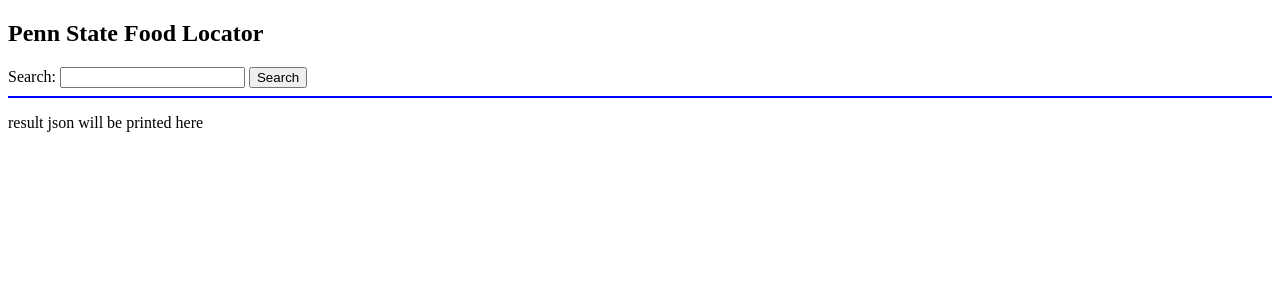
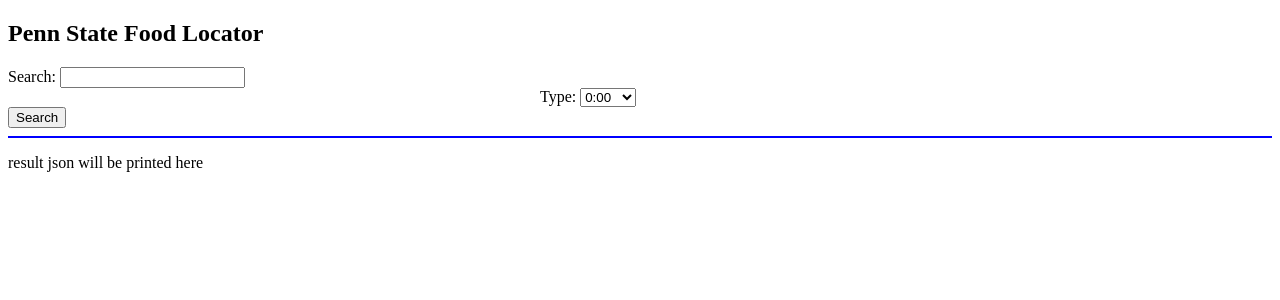
Before and after one commit to jxs5476/Penn-State-Food-Locator, a Flask app: page / in a window 1280 px wide. Shown: the top 300 px of the page. Run offline with Flask 2, Linux system fonts and the light colour scheme.

Commit message:
starting real ideas

```diff
--- a/server.py
+++ b/server.py
@@ -1,7 +1,6 @@
 from flask import *
 from flask_cors import CORS
-
-# import food location py file
+import controller.py
 
 app = Flask(__name__)
 CORS(app)
@@ -16,9 +15,9 @@ def home():
 def get_query():
     query = request.get_json()
 
-    print(query)
+    search = controller.main()
 
-    return json.dumps(query)
+    return json.dumps(search)
 
 
 if __name__ == '__main__':
--- a/templates/index.html
+++ b/templates/index.html
@@ -13,7 +13,10 @@
         var endpoint = "/search";
         var http = new XMLHttpRequest();
         var query = document.getElementById("search").value;
+        var type = searchType.options[searchType.selectedIndex].text;
+        var jsonObj = {"Query": query , "Type" : type};
         var jsonString = JSON.stringify(query);
+
 
         http.open("POST", url + endpoint, true);
         http.setRequestHeader("Content-type", "application/json");
@@ -42,6 +45,34 @@
     <h2>Penn State Food Locator</h2>
     <label for="search">Search:</label>
     <input type="text" id="search" name="search">
+    <div style="margin: 0 auto; width: 200px;"> <label for="searchType">Type:</label>
+                <select id="searchType" name="select1" onmousedown="if(this.options.length>5){this.size=5;}" onchange='this.size=0;' onblur="this.size=0;">
+                    <option value="">0:00</option>
+                    <option value="">1:00</option>
+                    <option value="">2:00</option>
+                    <option value="">3:00</option>
+                    <option value="">4:00</option>
+                    <option value="">5:00</option>
+                    <option value="">6:00</option>
+                    <option value="">7:00</option>
+                    <option value="">8:00</option>
+                    <option value="">9:00</option>
+                    <option value="">10:00</option>
+                    <option value="">11:00</option>
+                    <option value="">12:00</option>
+                    <option value="">13:00</option>
+                    <option value="">14:00</option>
+                    <option value="">15:00</option>
+                    <option value="">16:00</option>
+                    <option value="">17:00</option>
+                    <option value="">18:00</option>
+                    <option value="">19:00</option>
+                    <option value="">20:00</option>
+                    <option value="">21:00</option>
+                    <option value="">22:00</option>
+                    <option value="">23:00</option>
+                </select>
+            </div>
     <button onclick="getSearch()">Search</button>
     <hr color="Blue">
 <p id="result">result json will be printed here</p>
```
